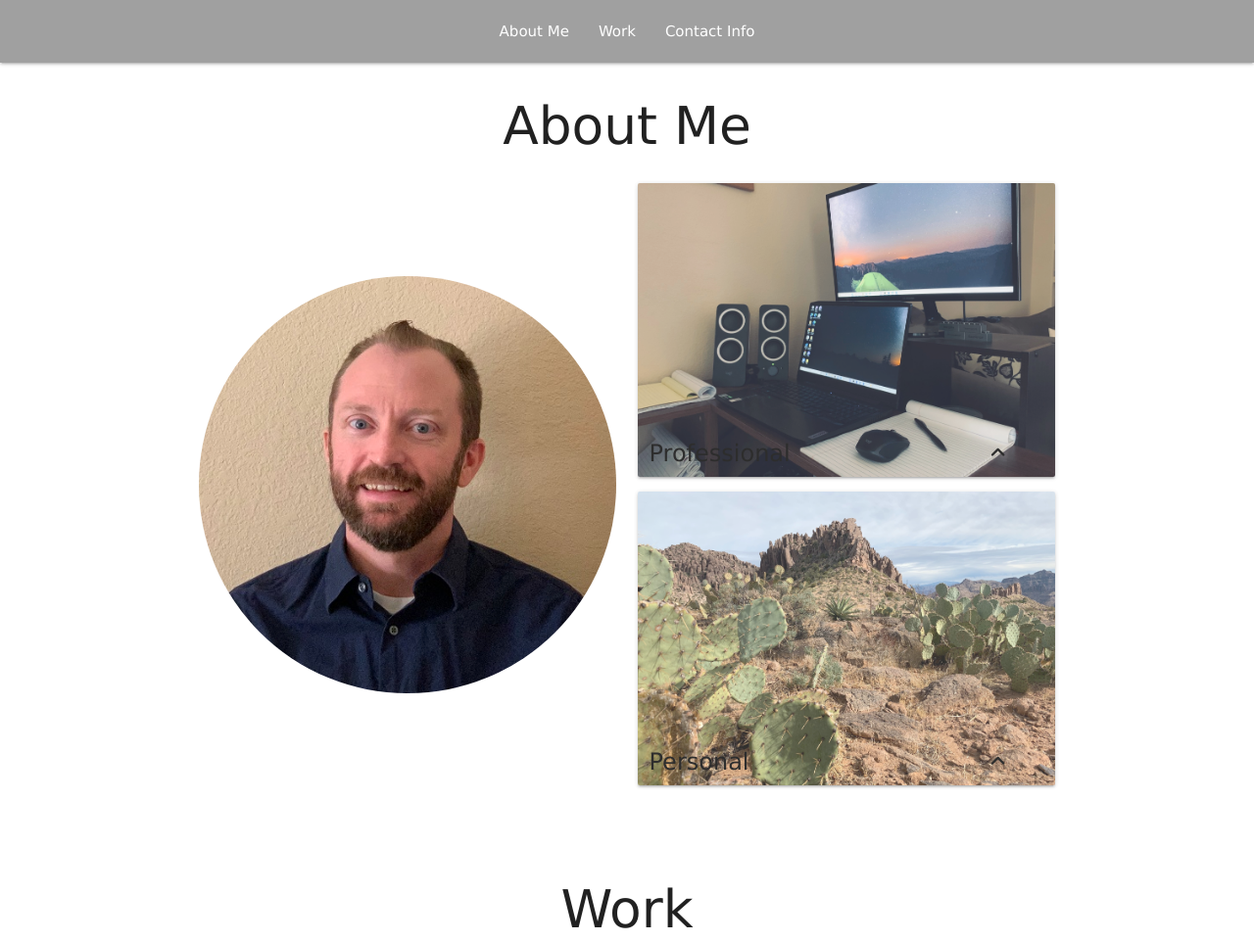
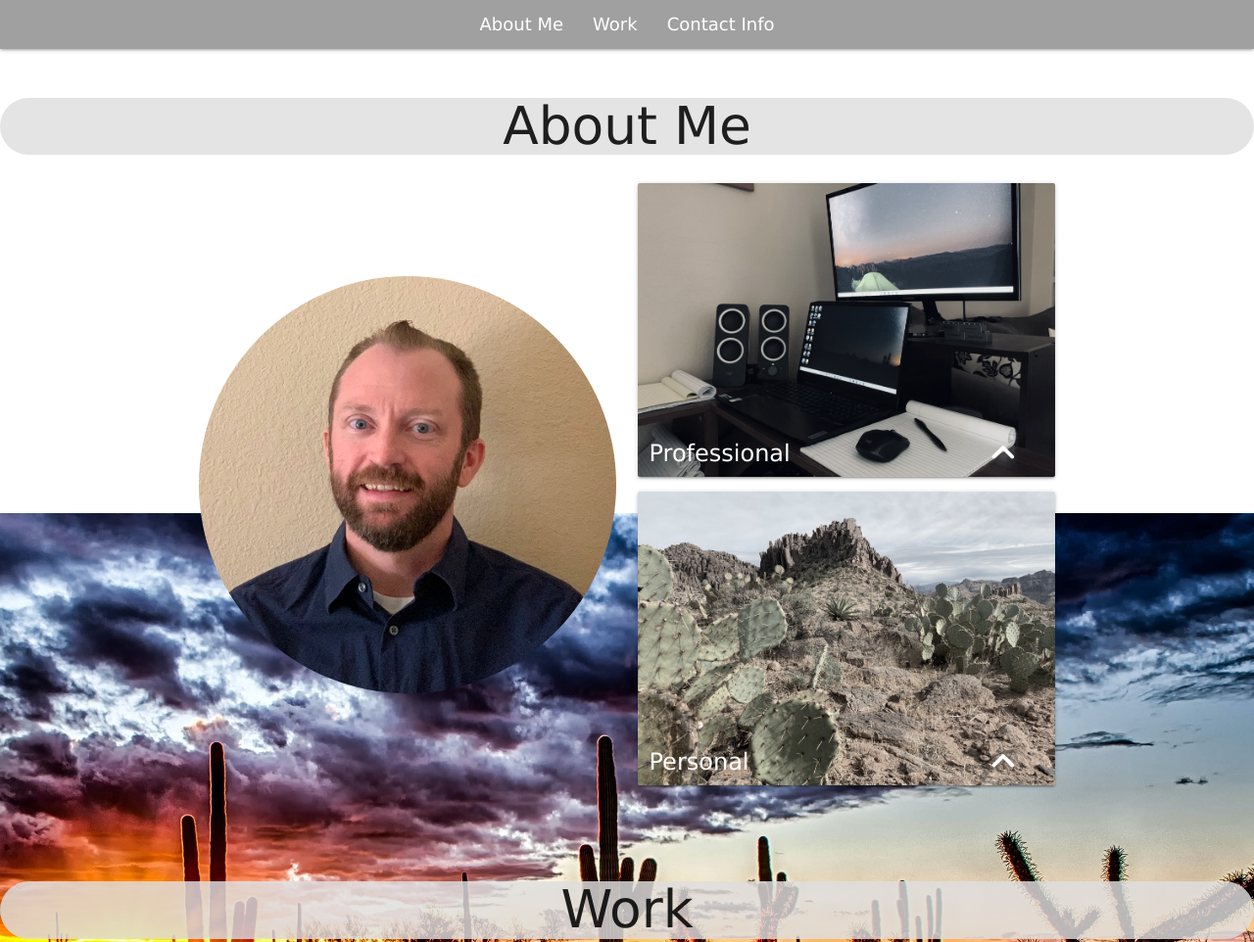
Before and after one commit to JMan4342/Joseph-Manning-Portfolio, a website: page index.html in a window 1280 px wide. Shown: the top 962 px of the page at 98% size. Drawn offline with nearby package versions, Linux system fonts and the light colour scheme.

Commit message:
Add page background image, style section titles

```diff
--- a/assets/css/style.css
+++ b/assets/css/style.css
@@ -10,14 +10,46 @@ html {
   scroll-behavior: smooth;
 }
 
-/* #navBar {
-  background-color: grey;
-  opacity: 75%;
-} */
+.parallax-container {
+  height: 600px;
+  width: auto;
+}
 
-/* #navBar i {
-  color: black;
-} */
+#navBar {
+  height: 0px;
+}
+
+body {
+  background-image: url(../images/robert-murray-TGcqIirp5Y0-unsplash.jpg);
+  background-position: center;
+  background-repeat: no-repeat;
+  background-attachment: fixed;
+}
+
+#secTitle {
+  /* height: 55px; */
+  position: relative;
+}
+
+#secTitle::after {
+  content: '';
+  width: 100%;
+  height: 100%;
+  background-color: rgb(223, 223, 224);
+  opacity: 82%;
+  position: absolute;
+  top: 0;
+  left: 0;
+  z-index: -1;
+  /* border: solid; */
+  border-radius: 65px;
+}
+
+h2 {
+  z-index: 1;
+  /* border: solid;
+  border-radius: 15px; */
+}
 
 .row {
   display: flex;
@@ -68,7 +100,6 @@ html {
     color: black;
     opacity: 100%;
   }
-
 }
 
 @media only screen and (min-width: 993px) {
@@ -82,8 +113,11 @@ html {
   #navBar {
     background-color: grey;
     opacity: 75%;
+    height: 50px;
   }
-
+  #navBar a {
+    font-size: large;
+  }
 }
 
 #work img {
@@ -114,13 +148,26 @@ i {
   color: grey;
 }
 
+#persCard i,
 #profCard i {
+  color: white;
+}
+
+#aboutReveal i {
   color: black;
 }
 
-#persCard i {
+.card-reveal i {
   color: black;
 }
+
+.card-content i {
+  color: black;
+}
+
+/* #persCard i {
+  color: black;
+} */
 
 #aboutCardTitle {
   position: absolute;
@@ -147,7 +194,7 @@ i {
   background-repeat: no-repeat;
   background-size: cover;
   position: relative;
-  opacity: 82%;
+  filter: grayscale(60%);
 }
 
 #persCard {
@@ -158,5 +205,13 @@ i {
   background-repeat: no-repeat;
   background-size: cover;
   position: relative;
-  opacity: 82%;
+  filter: grayscale(60%);
 }
+
+#contact i {
+  color:rgb(81, 81, 82)
+}
+
+#contactIcons {
+  padding-bottom: 5px;
+}
--- a/assets/js/script.js
+++ b/assets/js/script.js
@@ -1,8 +1,11 @@
 $(document).ready(function () {
-    $('.modal').modal();
-}
-)
+  $(".modal").modal();
+});
 
-$(document).ready(function(){
-    $('.sidenav').sidenav();
-  })
+$(document).ready(function () {
+  $(".sidenav").sidenav();
+});
+
+$(document).ready(function () {
+  $(".parallax").parallax();
+});
--- a/index.html
+++ b/index.html
@@ -18,8 +18,10 @@
 
   <body>
     <div class="navbar-fixed">
-      <nav id="navBar">
-        <a href="#" data-target="mobile-demo" class="sidenav-trigger"><i class="fas fa-bars"></i></a>
+      <nav id="navBar" class="valign-wrapper">
+        <a href="#" data-target="mobile-demo" class="sidenav-trigger"
+          ><i class="fas fa-bars valign-wrapper"></i
+        ></a>
         <ul id="nav-mobile" class="brand-logo center hide-on-med-and-down">
           <li><a href="#About">About Me</a></li>
           <li><a href="#Work">Work</a></li>
@@ -33,9 +35,12 @@
       <li><a href="#Contact">Contact Info</a></li>
     </ul>
     <main>
-      <section id="about" class="container">
+      <section id="about">
         <a name="About"></a>
+        <div id="secTitle">
           <h2 class="center-align">About Me</h2>
+        </div>
+        <div class="container">
           <div class="row">
             <div class="col m6 s12">
               <img
@@ -55,19 +60,21 @@
                         left
                         col
                         s11
-                      black-text
+                        white-text
                         text-darken-4
                       "
                       id="aboutCardTitle"
                     >
                       Professional
-                    <i class="fas fa-angle-up right col s1"></i>
+                      <i class="fas fa-angle-up fa-lg right col s1"></i>
                     </span>
                   </div>
                 </div>
-              <div class="card-reveal">
+                <div class="card-reveal" id="aboutReveal">
                   <div class="row">
-                  <span class="card-title left col s11 grey-text text-darken-4" id="aboutRevealTitle"
+                    <span
+                      class="card-title left col s11 grey-text text-darken-4"
+                      id="aboutRevealTitle"
                       >Professional
                       <i class="fas fa-angle-down right col s1"></i>
                     </span>
@@ -76,8 +83,8 @@
                       front-end developing where I use my skills to ensure that
                       the end user one-of-a-kind positive online experience.
                       Before taking on the role of student I was a team lead for
-                    an internationally known toy company helping to oversee the
-                    merchandising team and ensuring that our product was
+                      an internationally known toy company helping to oversee
+                      the merchandising team and ensuring that our product was
                       properly represented on the retail shelf.
                     </p>
                   </div>
@@ -93,19 +100,21 @@
                         left
                         col
                         s11
-                      black-text
+                        white-text
                         text-darken-4
                       "
                       id="aboutCardTitle"
                     >
                       Personal
-                    <i class="fas fa-angle-up right col s1"></i>
+                      <i class="fas fa-angle-up fa-lg right col s1"></i>
                     </span>
                   </div>
                 </div>
-              <div class="card-reveal">
+                <div class="card-reveal" id="aboutReveal">
                   <div class="row">
-                  <span class="card-title left col s11 grey-text text-darken-4" id="aboutRevealTitle"
+                    <span
+                      class="card-title left col s11 grey-text text-darken-4"
+                      id="aboutRevealTitle"
                       >Personal
                       <i class="fas fa-angle-down right col s1"></i>
                     </span>
@@ -119,10 +128,13 @@
               </div>
             </div>
           </div>
+        </div>
       </section>
       <section id="work">
         <a name="Work"></a>
+        <div id="secTitle">
           <h2 class="center-align">Work</h2>
+        </div>
         <div class="row valign-wrapper" id="workRow">
           <div class="card col hoverable" id="projCard">
             <div class="card-image waves-effect waves-block waves-light">
@@ -291,8 +303,9 @@
       </section>
       <section id="contact">
         <a name="Contact"></a>
-        <h2 class="row center-align">Contact Info</h2>
-        <div class="row">
+        <div id="secTitle">
+          <h2 class="center-align">Contact Info</h2>
+          <div class="row" id="contactIcons">
             <a class="modal-trigger col" href="#phone"
               ><i class="fas fa-phone fa-3x"></i
             ></a>
@@ -304,7 +317,9 @@
                 </div>
               </div>
               <div class="modal-footer">
-              <a href="#!" class="modal-close waves-effect waves-green btn-flat"
+                <a
+                  href="#!"
+                  class="modal-close waves-effect waves-green btn-flat"
                   >Close</a
                 >
               </div>
@@ -322,6 +337,7 @@
               <i class="fab fa-linkedin fa-3x col"></i>
             </a>
           </div>
+        </div>
       </section>
     </main>
     <script src="http://code.jquery.com/jquery-latest.min.js"></script>
```
Also changed, not shown: assets/css/materialize.css, assets/images/aj-colores-fyIPhvavIBs-unsplash.jpg (added), assets/images/robert-murray-TGcqIirp5Y0-unsplash.jpg (added). Lines whose indentation alone changed are shown as unchanged.
